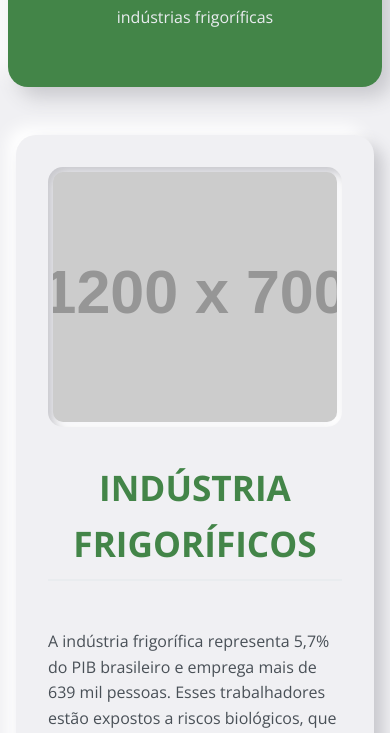
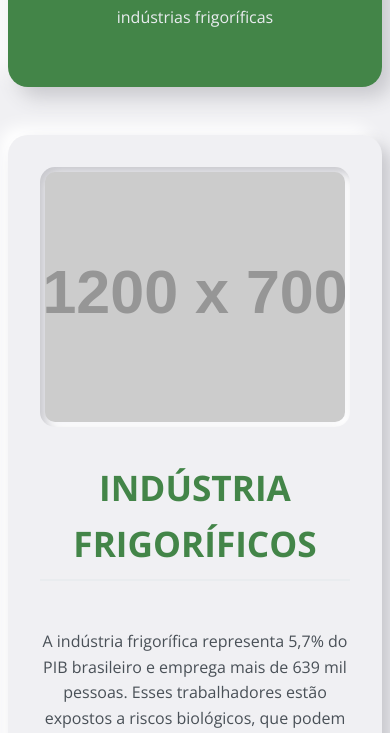
Before and after one commit to MiguelModenese/Site-Tais, a plain HTML site: page index.html in a window 390 px wide. Shown: the part 367-1100 px from the top of the page. Drawn offline with nearby package versions, Linux system fonts and the light colour scheme; placeholder pictures from the web are drawn by us.

Commit message:
Update style2.css

```diff
--- a/style2.css
+++ b/style2.css
@@ -271,6 +271,7 @@ footer {
         gap: 2rem;
         padding: 2rem;
         justify-content: center;
+        text-align: center;
     }
 
     .content-block .image-content {
@@ -287,8 +288,9 @@ footer {
     }
 
     .container {
+        max-width: fit-content;
         margin: 2rem auto;
-        padding: 0 1rem;
+        padding: 0 0.5rem;
     }
 }
 
```
